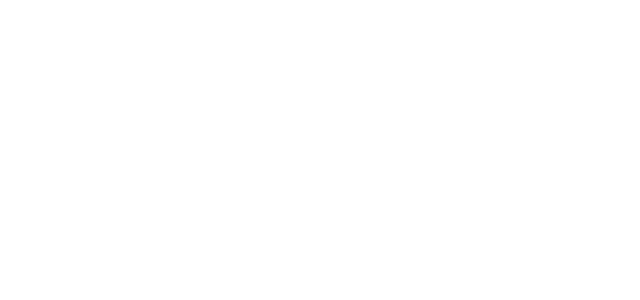
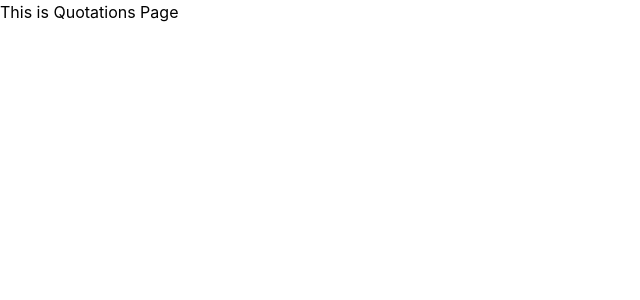
Before and after one commit to kdmontero/aqa-front, a React (Create React App) app: page /quotations in a window 1280 px wide. Before the commit this address had no page. Shown: the top 300 px of the page, without its empty margins (0-640 px from the left). Built offline with nearby package versions, Linux system fonts and the light colour scheme.

Commit message:
added quotations page

```diff
--- /dev/null
+++ b/src/pages/Quotations/index.tsx
@@ -0,0 +1,9 @@
+const Quotations = () => {
+  return (
+    <div>
+      This is Quotations Page
+    </div>
+  )
+}
+
+export default Quotations
--- a/src/pages/index.ts
+++ b/src/pages/index.ts
@@ -1,7 +1,9 @@
 import Home from "./Home"
 import Login from "./Login"
+import Quotations from "./Quotations"
 
 export {
   Home,
-  Login
+  Login,
+  Quotations
 }
--- a/src/routes/index.tsx
+++ b/src/routes/index.tsx
@@ -1,6 +1,6 @@
 import { Route, Routes } from "react-router-dom"
 
-import { Home, Login } from "../pages"
+import { Home, Login, Quotations } from "../pages"
 
 const ProjectRoutes = () => {
   return (
@@ -8,9 +8,14 @@
       <Route
         path="/"
         element={<Home />}
-      >
+      />
 
-      </Route>
+      <Route
+        path="/quotations"
+        element={<Quotations />}
+      />
+
+
       <Route
         path="/login"
         element={<Login />}
```
